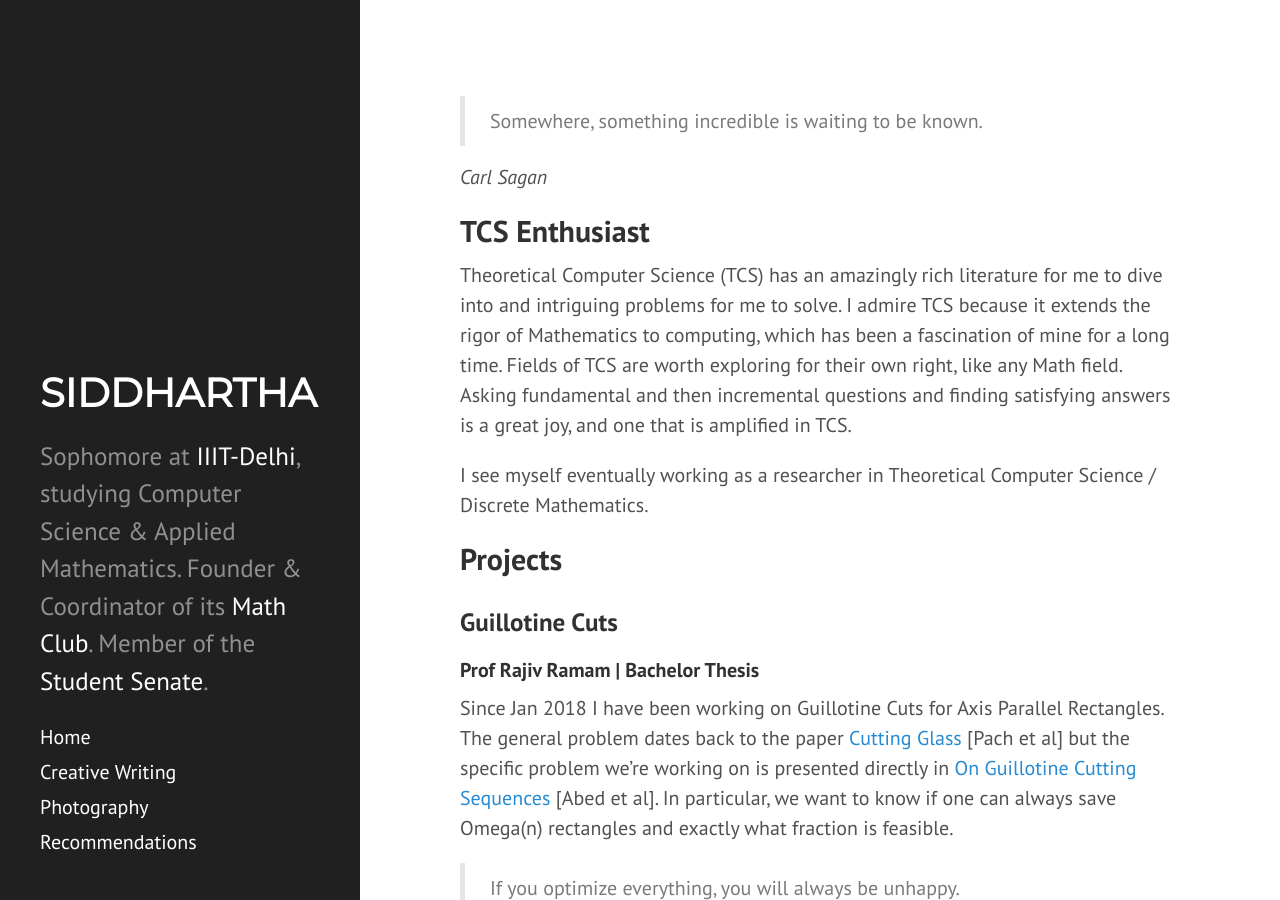
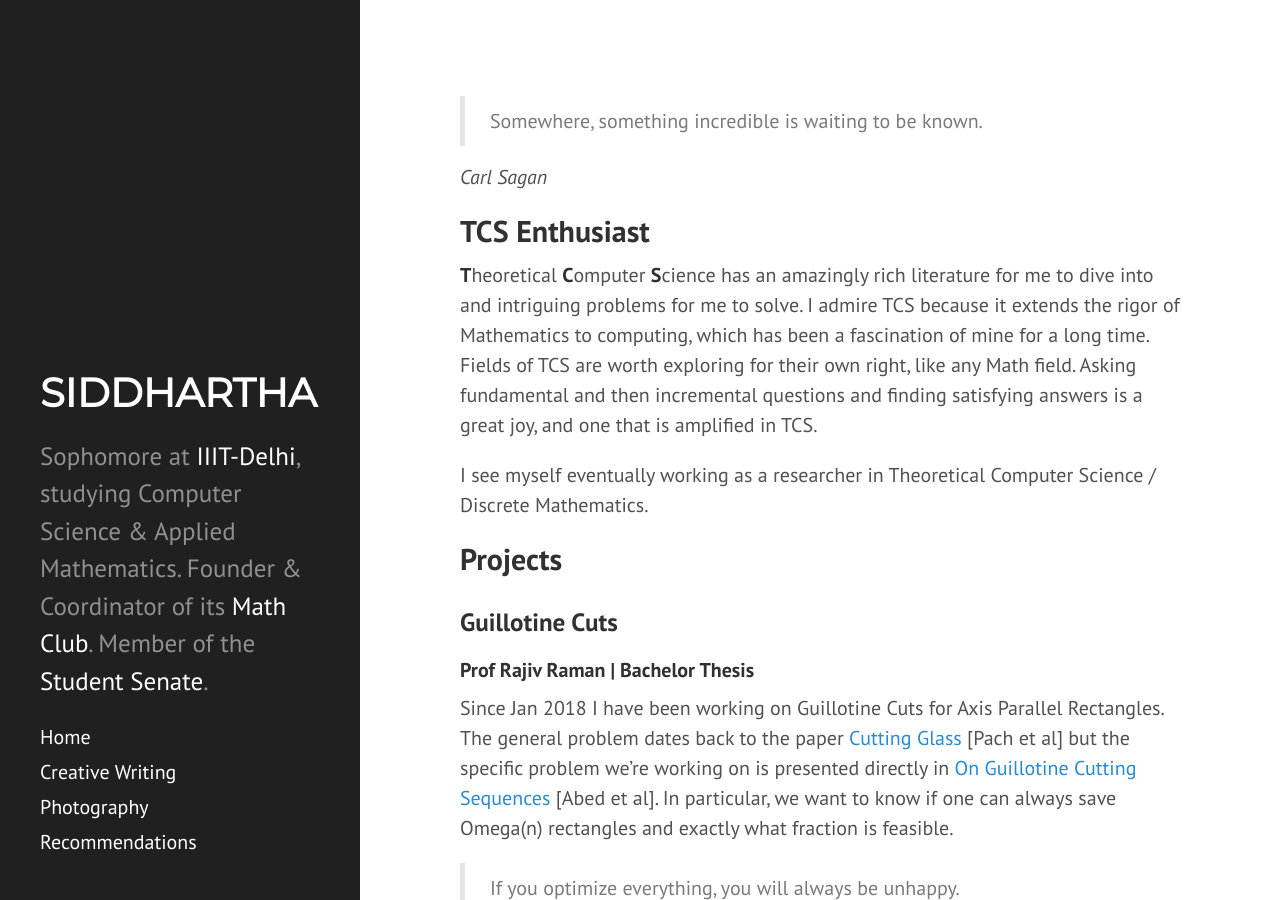
Before and after one commit to siddjai/siddjai.github.io, a Jekyll site: the page built from index.md, in a window 1280 px wide and 900 px high. Built offline with Jekyll 4.4.1, drawn with Linux system fonts in a browser that asks for light colours; nearby versions of some CDN libraries.

Commit message:
Update index.md

```diff
--- a/index.md
+++ b/index.md
@@ -9,14 +9,14 @@
 
 TCS Enthusiast
 ------
-Theoretical Computer Science (TCS) has an amazingly rich literature for me to dive into and intriguing problems for me to solve. I admire TCS because it extends the rigor of Mathematics to computing, which has been a fascination of mine for a long time. Fields of TCS are worth exploring for their own right, like any Math field. Asking fundamental and then incremental questions and finding satisfying answers is a great joy, and one that is amplified in TCS.
+**T**heoretical **C**omputer **S**cience has an amazingly rich literature for me to dive into and intriguing problems for me to solve. I admire TCS because it extends the rigor of Mathematics to computing, which has been a fascination of mine for a long time. Fields of TCS are worth exploring for their own right, like any Math field. Asking fundamental and then incremental questions and finding satisfying answers is a great joy, and one that is amplified in TCS.
 
 I see myself eventually working as a researcher in Theoretical Computer Science / Discrete Mathematics.
 
 Projects
 ------
 ### Guillotine Cuts
-#### Prof Rajiv Ramam | Bachelor Thesis
+#### Prof Rajiv Raman | Bachelor Thesis
 Since Jan 2018 I have been working on Guillotine Cuts for Axis Parallel Rectangles. The general problem dates back to the paper [Cutting Glass](https://dl.acm.org/citation.cfm?id=336223) [Pach et al] but the specific problem we're working on is presented directly in [On Guillotine Cutting Sequences](http://drops.dagstuhl.de/opus/volltexte/2015/5291/) [Abed et al]. In particular, we want to know if one can always save Omega(n) rectangles and exactly what fraction is feasible.
 
 > If you optimize everything, you will always be unhappy.
@@ -24,6 +24,7 @@
 *Donald Knuth*
 
 ## Experience
+
 
 #### 2018
 ### Combinatorics & Graph Theory
```
